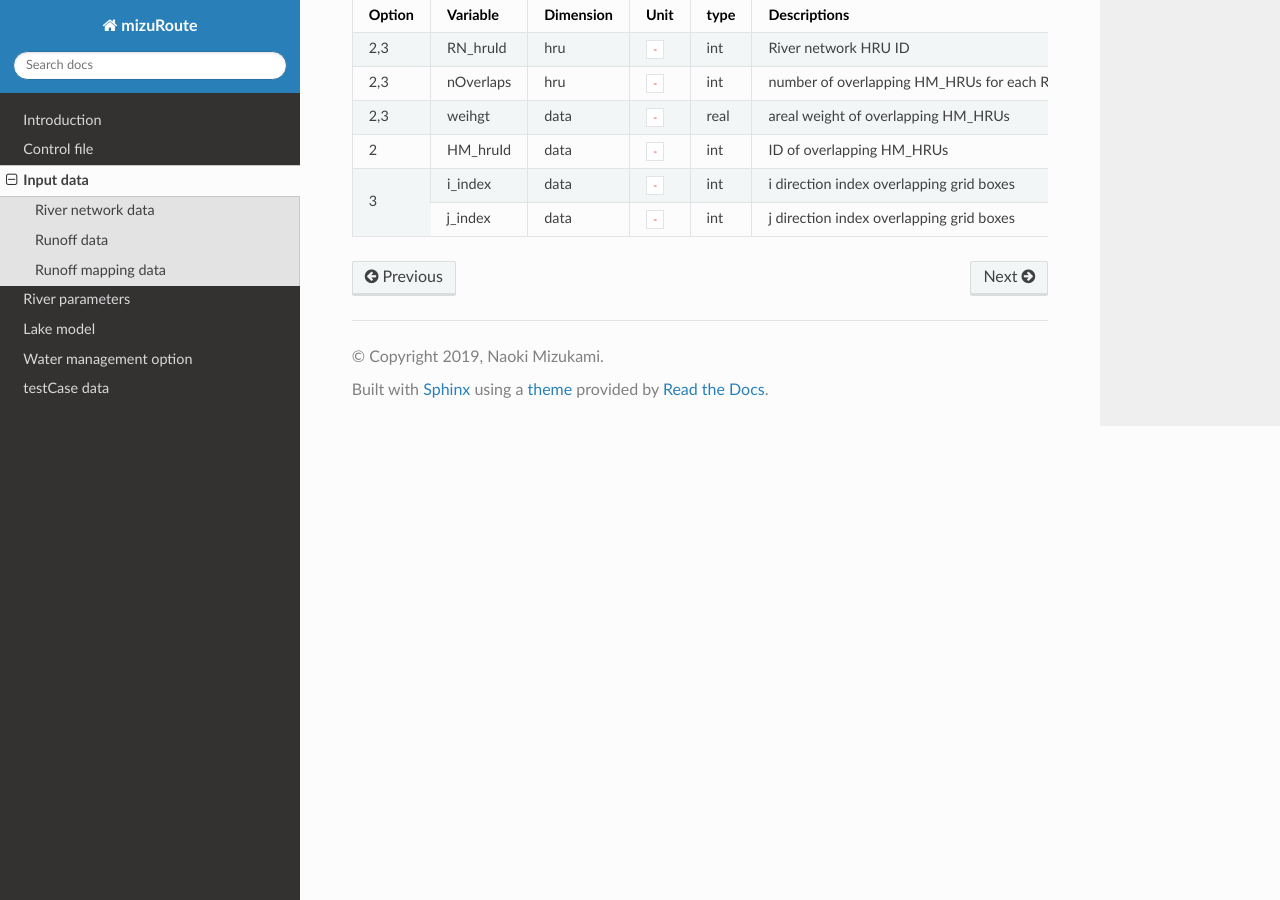
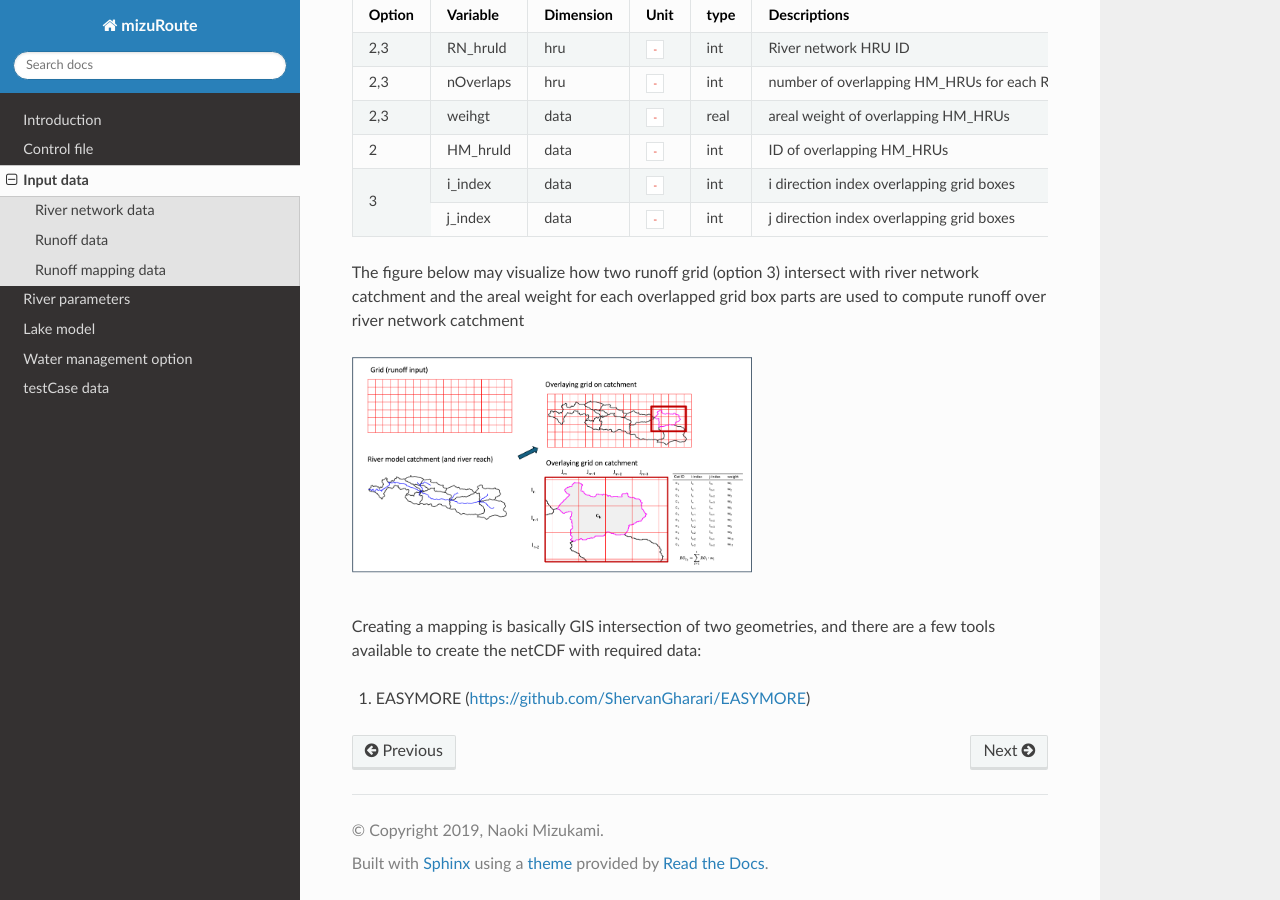
Before and after one commit to ESCOMP/mizuRoute, a Sphinx documentation site: the page built from docs/source/Input_data.rst, in a window 1280 px wide and 900 px high, scrolled down 2528 px. Built offline with Sphinx 7.4.7 and the Read the Docs theme 3.1.0, drawn with Linux system fonts in a browser that asks for light colours.

Commit message:
added mapping schematic

```diff
--- a/docs/source/Input_data.rst
+++ b/docs/source/Input_data.rst
@@ -73,9 +73,9 @@ Dimensions
 +--------+-----------+---------------------------------------------+
 | 1      | RN_HRU    | river network catchment or HRU dimension    |
 +--------+-----------+---------------------------------------------+
-| 2      | HM_HRU    | hydrologic model catchment or HRU dimension |
+|   2    | HM_HRU    | hydrologic model catchment or HRU dimension |
 +--------+-----------+---------------------------------------------+
-| 3      | i         | x direction dimension                       |
+|     3  | i         | x direction dimension                       |
 +        +-----------+---------------------------------------------+
 |        | j         | y direction dimension                       |
 +--------+-----------+---------------------------------------------+
@@ -89,13 +89,13 @@ Variables
 +--------+-----------+--------------+--------------------------------------+-------+-------------------------+
 | 1      | RN_hruID  | RN_hru       | ``-``                                | int   | river network HRU ID    |
 +--------+-----------+--------------+--------------------------------------+-------+-------------------------+
-| 2      | HM_hruID  | HM_hru       | ``-``                                | int   | hydrologic model HRU ID |
+|   2    | HM_hruID  | HM_hru       | ``-``                                | int   | hydrologic model HRU ID |
 +--------+-----------+--------------+--------------------------------------+-------+-------------------------+
 | 1      | runoff    | time, RN_hru | [length-unit]/[time-unit]            | real  | total runoff            |
 +--------+           +--------------+                                      +       +                         +
-| 2      |           | time, HM_hru |                                      |       |                         |
+|   2    |           | time, HM_hru |                                      |       |                         |
 +--------+           +--------------+                                      +       +                         +
-| 3      |           | time, i, j   |                                      |       |                         |
+|     3  |           | time, i, j   |                                      |       |                         |
 +--------+-----------+--------------+--------------------------------------+-------+-------------------------+
 
 Attributes: Time variable need at least 2 attributes- *units* and *calendar*. Four types of calendar can be handled. These are noleap, standard, gregorian, and proleptic_gregorian.
@@ -127,7 +127,16 @@ Required runoff mapping netCDF variables
 +--------+------------+-----------+-------+-------+-----------------------------------------------+
 | 2      | HM_hruId   | data      | ``-`` | int   | ID of overlapping HM_HRUs                     |
 +--------+------------+-----------+-------+-------+-----------------------------------------------+
-| 3      | i_index    | data      | ``-`` | int   | i direction index overlapping grid boxes      |
+|   3    | i_index    | data      | ``-`` | int   | i direction index overlapping grid boxes      |
 +        +------------+-----------+-------+-------+-----------------------------------------------+
 |        | j_index    | data      | ``-`` | int   | j direction index overlapping grid boxes      |
 +--------+------------+-----------+-------+-------+-----------------------------------------------+
+
+The figure below may visualize how two runoff grid (option 3) intersect with river network catchment and the areal weight for each overlapped grid box parts are used to compute runoff over river network catchment
+
+.. image:: images/mapping_schematic.png
+  :width: 400
+
+Creating a mapping is basically GIS intersection of two geometries, and there are a few tools available to create the netCDF with required data:
+
+#. EASYMORE (https://github.com/ShervanGharari/EASYMORE)
```
Also changed, not shown: docs/source/images/mapping_schematic.png (added).
